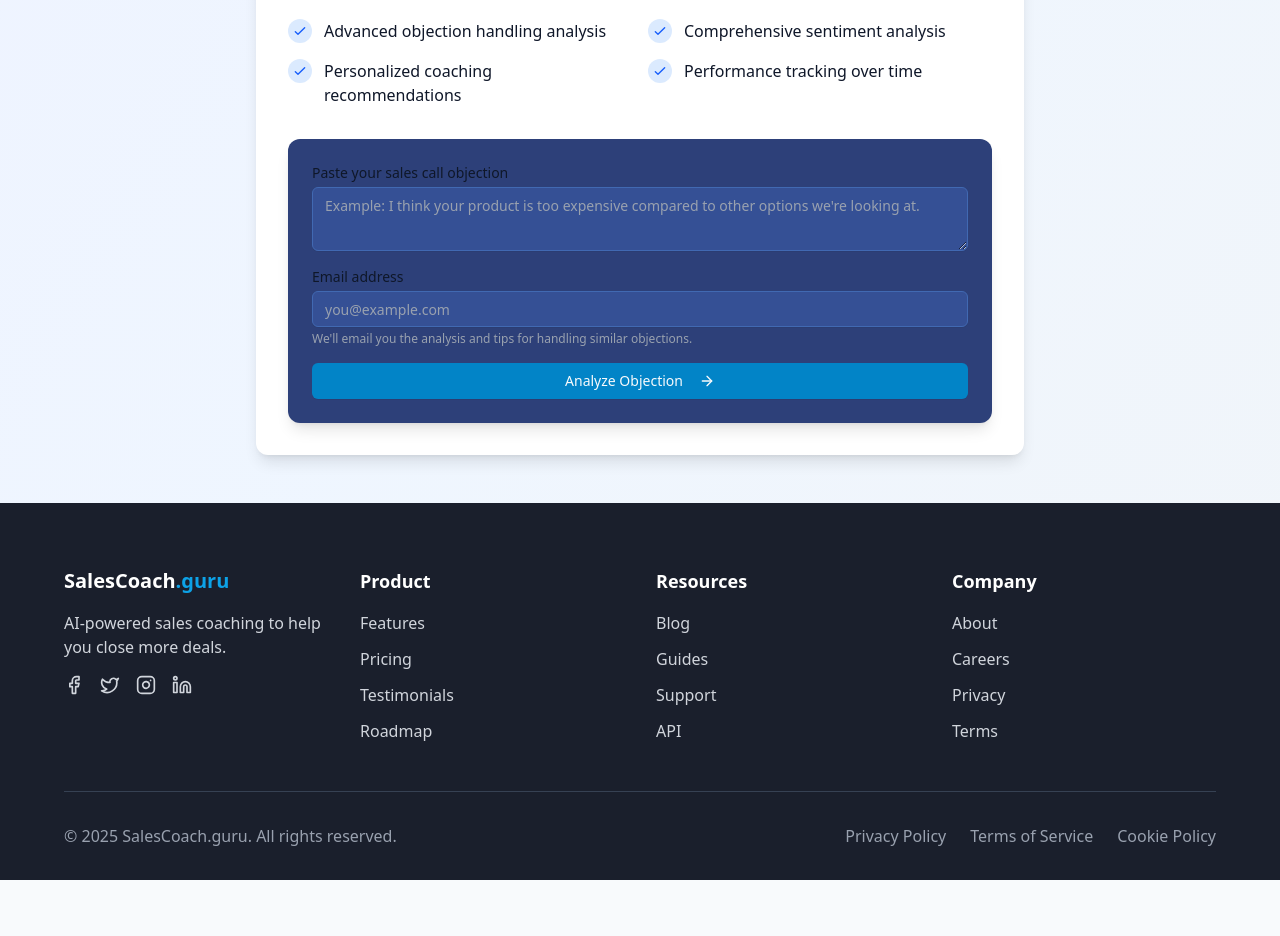
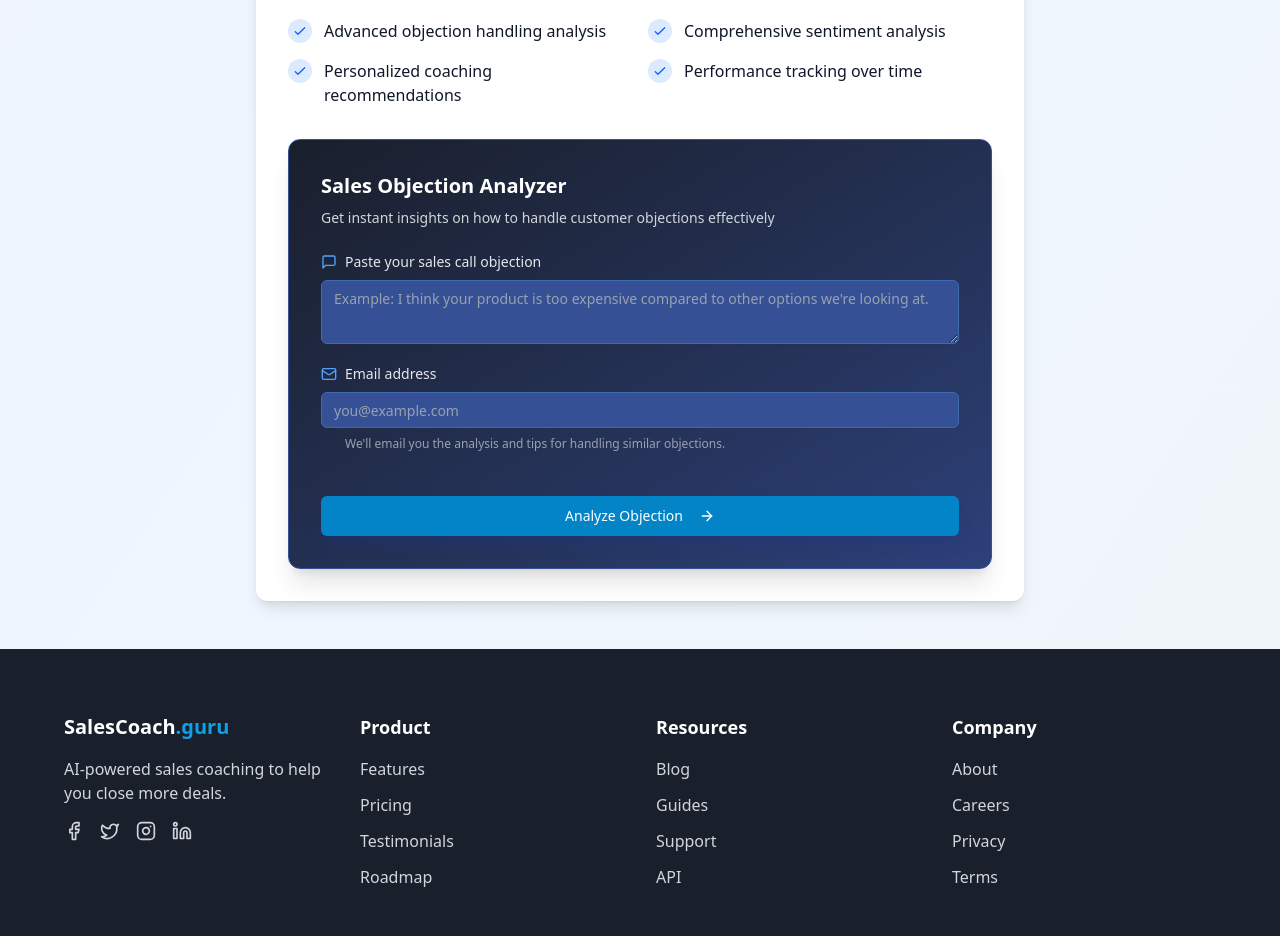
Before and after one commit to satyawaniaman/AI-Transcript-fe, a Next.js app: page /microApp in a window 1280 px wide. Shown: the part 880-1816 px from the top of the page. Before the commit the page ends 1760 px from the top, so only its background shows below. Built offline with nearby package versions, Linux system fonts and the light colour scheme.

Commit message:
refactor: polished ui

```diff
--- a/app/(dashboard)/dashboard/organisation/page.tsx
+++ b/app/(dashboard)/dashboard/organisation/page.tsx
@@ -96,7 +96,7 @@ export default function OrganizationPage() {
                 organizations.map((org) => (
                   <Card
                     key={org.id}
-                    className="shadow-sm hover:shadow-md transition-shadow"
+                    className="shadow-sm hover:shadow-md transition-shadow duration-300 transform hover:-translate-y-1 hover:bg-blue-50 cursor-pointer border border-transparent hover:border-blue-200"
                     onClick={() => handleOrgInfo(org)}
                   >
                     <CardHeader className="pb-2">
@@ -126,7 +126,7 @@ export default function OrganizationPage() {
                         </div>
                       </div>
                       <Button
-                        className="w-full bg-[#0284c7] hover:bg-blue-600 cursor-pointer"
+                        className="w-full bg-[#0284c7] hover:bg-blue-600 cursor-pointer transition-colors duration-300"
                         onClick={(e) => {
                           e.stopPropagation();
                           handleSelectOrg(org.name);
@@ -150,7 +150,7 @@ export default function OrganizationPage() {
                       Create your first organization to get started.
                     </p>
                     <Button
-                      className="bg-[#0284c7] hover:bg-blue-600"
+                      className="bg-[#0284c7] hover:bg-blue-600 transition-colors duration-300"
                       onClick={handleCreateOrg}
                     >
                       <Plus className="mr-2 h-4 w-4" /> Create Organization
@@ -161,7 +161,7 @@ export default function OrganizationPage() {
             </div>
 
             <div className="mt-10">
-              <Card className="bg-gray-50 border-dashed border-2 border-gray-200">
+              <Card className="bg-gray-50 border-dashed border-2 border-gray-200 hover:bg-gray-100 transition-colors duration-300 hover:border-gray-300">
                 <CardContent className="flex flex-col sm:flex-row items-center justify-between p-6">
                   <div className="mb-4 sm:mb-0 text-center sm:text-left">
                     <h3 className="text-lg font-medium text-navy-800 mb-1">
@@ -173,7 +173,7 @@ export default function OrganizationPage() {
                     </p>
                   </div>
                   <Button
-                    className="bg-[#0284c7] hover:bg-blue-600"
+                    className="bg-[#0284c7] hover:bg-blue-600 transition-colors duration-300"
                     onClick={handleCreateOrg}
                   >
                     <Plus className="mr-2 h-4 w-4" /> New Organization
--- a/components/LeadMagnetForm.tsx
+++ b/components/LeadMagnetForm.tsx
@@ -1,17 +1,17 @@
 "use client";
-import React, { useState } from 'react';
-import { Button } from '@/components/ui/button';
-import { Textarea } from '@/components/ui/textarea';
-import { Input } from '@/components/ui/input';
-import { ArrowRight, Loader2 } from 'lucide-react';
-import Link  from 'next/link';
-import { toast } from 'react-hot-toast';
-import { useRouter } from 'next/navigation';
+import React, { useState } from "react";
+import { Button } from "@/components/ui/button";
+import { Textarea } from "@/components/ui/textarea";
+import { Input } from "@/components/ui/input";
+import { ArrowRight, Loader2, MessageSquare, Mail } from "lucide-react";
+import Link from "next/link";
+import { toast } from "react-hot-toast";
+import { useRouter } from "next/navigation";
 
 const LeadMagnetForm = () => {
   const router = useRouter();
-  const [objectionText, setObjectionText] = useState('');
-  const [email, setEmail] = useState('');
+  const [objectionText, setObjectionText] = useState("");
+  const [email, setEmail] = useState("");
   const [isLoading, setIsLoading] = useState(false);
   const [result, setResult] = useState<string | null>(null);
 
@@ -20,29 +20,41 @@ const LeadMagnetForm = () => {
     setIsLoading(true);
 
     // Store the data in localStorage
-    localStorage.setItem('objectionText', objectionText);
-    localStorage.setItem('userEmail', email);
+    localStorage.setItem("objectionText", objectionText);
+    localStorage.setItem("userEmail", email);
 
     // Redirect to the microApp results page
-    router.push('/microAppResults');
+    router.push("/microAppResults");
 
     // Show toast notification
     toast.success("Analysis complete!");
   };
 
   return (
+    <div className="bg-gradient-to-br from-navy-800 to-navy-700 rounded-xl p-8 shadow-xl border border-navy-600">
+      <div className="mb-6">
+        <h2 className="text-xl font-bold text-white mb-2">
+          Sales Objection Analyzer
+        </h2>
+        <p className="text-gray-300 text-sm">
+          Get instant insights on how to handle customer objections effectively
+        </p>
+      </div>
 
-    <div className="bg-navy-700 rounded-xl p-6 shadow-lg">
       {!result ? (
-        <form onSubmit={handleSubmit} className="space-y-4">
+        <form onSubmit={handleSubmit} className="space-y-5">
           <div>
-            <label htmlFor="objection" className="block text-sm font-medium mb-1">
+            <label
+              htmlFor="objection"
+              className="flex items-center text-sm font-medium mb-2 text-gray-200"
+            >
+              <MessageSquare className="h-4 w-4 mr-2 text-blue-400" />
               Paste your sales call objection
             </label>
             <Textarea
               id="objection"
               placeholder="Example: I think your product is too expensive compared to other options we're looking at."
-              className="bg-navy-600 border-navy-500 text-white placeholder:text-gray-400"
+              className="bg-navy-600 border-navy-500 text-white placeholder:text-gray-400 focus:ring-blue-500 focus:border-blue-500 transition-all"
               rows={4}
               value={objectionText}
               onChange={(e) => setObjectionText(e.target.value)}
@@ -51,54 +63,68 @@ const LeadMagnetForm = () => {
           </div>
 
           <div>
-            <label htmlFor="email" className="block text-sm font-medium mb-1">
+            <label
+              htmlFor="email"
+              className="flex items-center text-sm font-medium mb-2 text-gray-200"
+            >
+              <Mail className="h-4 w-4 mr-2 text-blue-400" />
               Email address
             </label>
             <Input
               id="email"
               type="email"
               placeholder="you@example.com"
-              className="bg-navy-600 border-navy-500 text-white placeholder:text-gray-400"
+              className="bg-navy-600 border-navy-500 text-white placeholder:text-gray-400 focus:ring-blue-500 focus:border-blue-500 transition-all"
               value={email}
               onChange={(e) => setEmail(e.target.value)}
               required
             />
-            <p className="text-xs text-gray-400 mt-1">
-              We&apos;ll email you the analysis and tips for handling similar objections.
+            <p className="text-xs text-gray-400 mt-2 ml-6">
+              We&apos;ll email you the analysis and tips for handling similar
+              objections.
             </p>
           </div>
 
           <Button
             type="submit"
-            className="w-full bg-[#0284c7] hover:bg-[#0284c7]/90"
+            className="w-full bg-[#0284c7] hover:bg-[#0369a1] transition-colors duration-300 py-5 font-medium text-white shadow-lg shadow-blue-900/30 mt-6"
             disabled={isLoading}
           >
             {isLoading ? (
               <>
-                <Loader2 className="mr-2 h-4 w-4 animate-spin" />
+                <Loader2 className="mr-2 h-5 w-5 animate-spin" />
                 Analyzing...
               </>
             ) : (
               <>
                 Analyze Objection
-                <ArrowRight className="ml-2 h-4 w-4" />
+                <ArrowRight className="ml-2 h-5 w-5" />
               </>
             )}
           </Button>
         </form>
       ) : (
-        <div className="space-y-4">
-          <h3 className="font-medium text-lg">Objection Analysis</h3>
-          <div className="bg-navy-600 rounded-lg p-4 text-white">
+        <div className="space-y-5">
+          <h3 className="font-semibold text-lg text-white flex items-center">
+            <MessageSquare className="h-5 w-5 mr-2 text-blue-400" />
+            Objection Analysis
+          </h3>
+          <div className="bg-navy-600/70 rounded-lg p-5 text-white border border-navy-500">
             {result}
           </div>
-          <div className="text-sm">
-            <p>Want more insights like this? Sign up for a free trial!</p>
+          <div className="text-sm text-gray-300 mt-4 bg-blue-900/20 p-4 rounded-lg border border-blue-800/30">
+            <p className="font-medium mb-1">Want more insights like this?</p>
+            <p className="text-gray-400">
+              Sign up for a free trial to access our premium analysis tools!
+            </p>
           </div>
-          <Button asChild className="w-full bg-[#0284c7] hover:bg-[#0284c7]/90">
+          <Button
+            asChild
+            className="w-full bg-[#0284c7] hover:bg-[#0369a1] transition-colors duration-300 py-5 font-medium text-white shadow-lg shadow-blue-900/30"
+          >
             <Link href="/signup">
               Sign Up for Free Trial
-              <ArrowRight className="ml-2 h-4 w-4" />
+              <ArrowRight className="ml-2 h-5 w-5" />
             </Link>
           </Button>
         </div>
```
